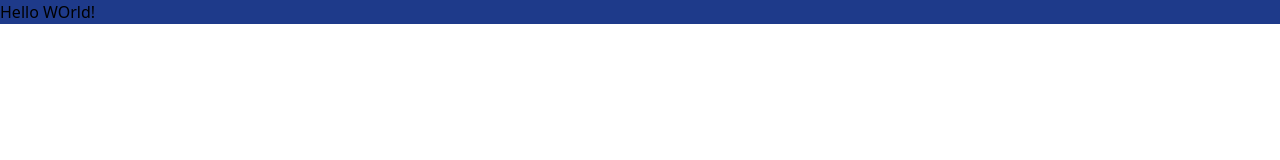
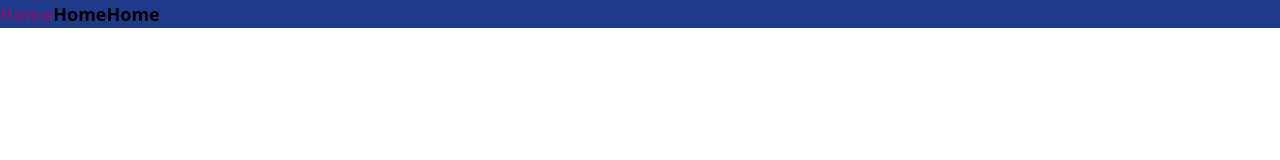
Before and after one commit to rintendou/Synapse, a React (Vite) app in the folder client/: page / in a window 1280 px wide. Shown: the top 160 px of the page. Built offline with nearby package versions, Linux system fonts and the light colour scheme.

Commit message:
Install react-router-dom and implement the RouterLink component

```diff
--- a/client/src/App.tsx
+++ b/client/src/App.tsx
@@ -1,5 +1,13 @@
+import RouterLink from "./components/ui/RouterLink"
+
 function App() {
-  return <div className="bg-primary">Hello WOrld!</div>
+  return (
+    <div className="bg-primary">
+      <RouterLink to="/" routerLinkText="Home"></RouterLink>
+      <RouterLink to="/test" routerLinkText="Home"></RouterLink>
+      <RouterLink to="/anotherroute" routerLinkText="Home"></RouterLink>
+    </div>
+  )
 }
 
 export default App
--- /dev/null
+++ b/client/src/components/ui/RouterLink.tsx
@@ -0,0 +1,24 @@
+import { Link, useLocation } from "react-router-dom"
+
+type Props = {
+  to: string
+  routerLinkText: string
+  twClasses?: string
+}
+
+const RouterLink = ({ to, routerLinkText, twClasses }: Props) => {
+  const { pathname } = useLocation()
+
+  const activatedRouterLinkClasses = pathname === to && "text-tertiary"
+
+  return (
+    <Link
+      to={to}
+      className={`text-lg font-bold text-main hover:text-tertiary ease-in-out duration-200 ${activatedRouterLinkClasses} ${twClasses}`}
+    >
+      {routerLinkText}
+    </Link>
+  )
+}
+
+export default RouterLink
--- a/client/src/main.tsx
+++ b/client/src/main.tsx
@@ -2,9 +2,12 @@ import React from "react"
 import ReactDOM from "react-dom/client"
 import App from "./App"
 import "./index.css"
+import { BrowserRouter as Router } from "react-router-dom"
 
 ReactDOM.createRoot(document.getElementById("root") as HTMLElement).render(
   <React.StrictMode>
-    <App />
+    <Router>
+      <App />
+    </Router>
   </React.StrictMode>
 )
--- /dev/null
+++ b/package.json
@@ -0,0 +1,5 @@
+{
+  "dependencies": {
+    "react-router-dom": "^6.9.0"
+  }
+}
```
Also changed, not shown: 1 other file (tests, documents, lock files or other folders).
